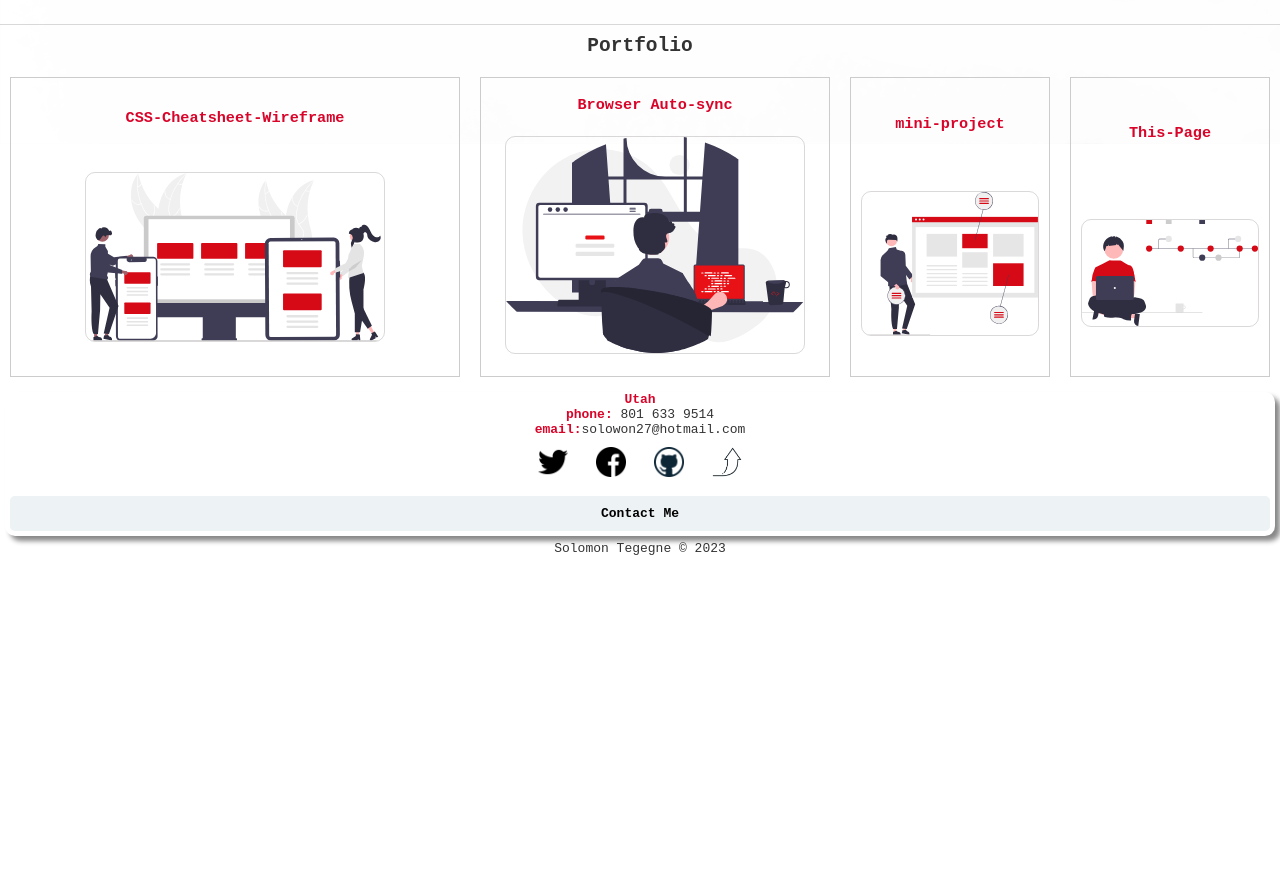
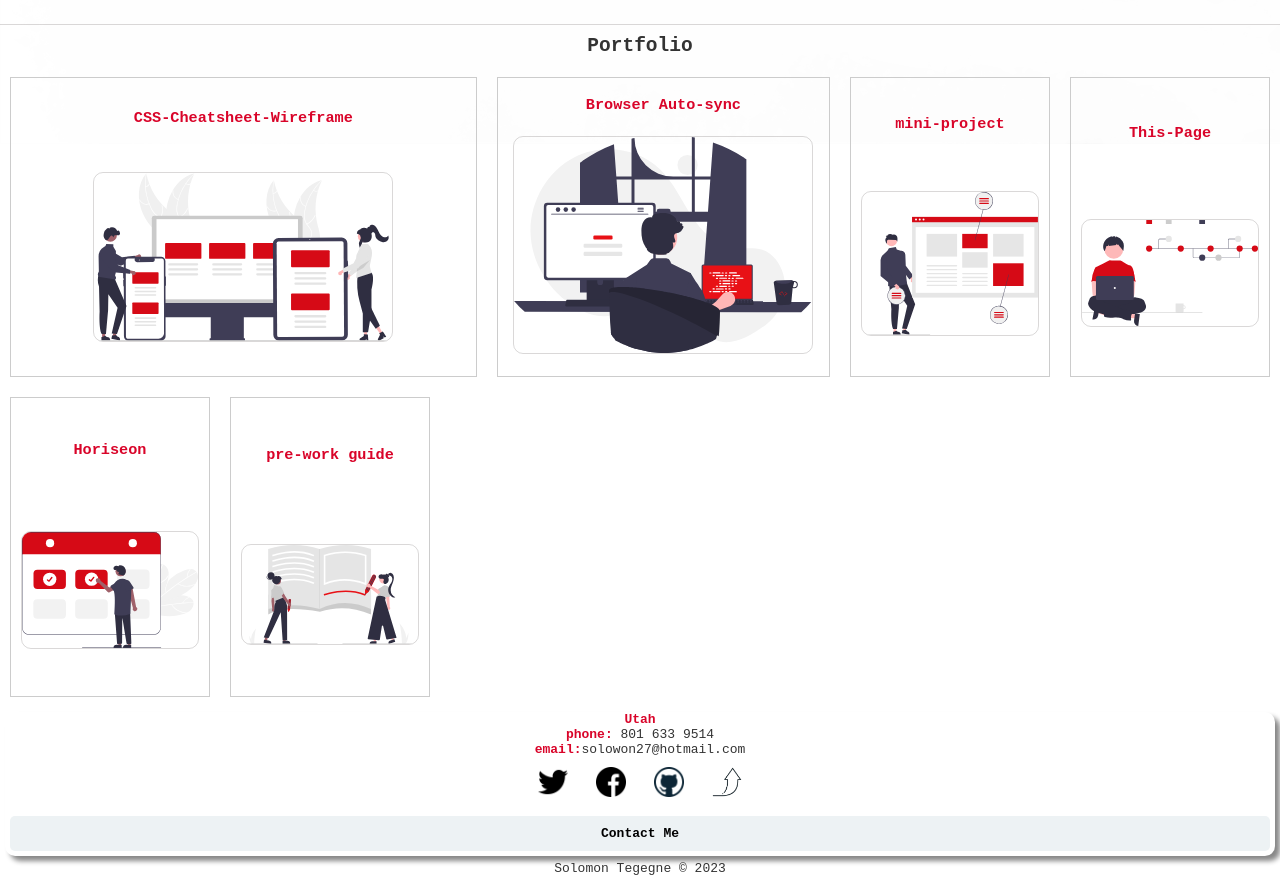
Before and after one commit to solowon27/Portfolio, a plain HTML site: page index.html in a window 1280 px wide. Shown: the part 1146-2022 px from the top of the page. Before the commit the page ends 1702 px from the top, so only its background shows below. Drawn offline with Linux system fonts and the light colour scheme.

Commit message:
additional boxes created to the portfolio

```diff
--- a/index.html
+++ b/index.html
@@ -2,8 +2,8 @@
 <html lang="en">
 <head>
     <meta charset="UTF-8">
+    <meta name="viewport" content="width=device-width, initial-scale=1.0"> <!--This is for responsive design-->
     <title>UofU Portfolio challenge by Solomon Tegegne</title>
-    <meta name="viewport" content="width=device-width, initial-scale=1.0">
     <link rel="stylesheet" href="style.css">
 </head>
 <body>
@@ -23,6 +23,8 @@
     <option value="#css-snippet">CSS-Cheatsheet-Wireframe</option>
     <option value="#auto-sync">Auto web sync</option>
     <option value="#mini-pro">mini-project</option>
+    <option value="#Horiseon">Horiseon</option>
+    <option value="#pre-work">pre-work</option>
     </select>
 </section>
 
@@ -96,6 +98,20 @@
                     <img src="./Assets/undraw_version_control_re_mg66.svg" alt="Work4 image"></a>
                 </figure>
         </div>
+        <div class="box box5">
+            <h3 id="Horiseon">Horiseon</h3>
+            <a href=" https://solowon27.github.io/HTML-and-CSS-Module-01-Challenge-By-Solomon-Tegegne/">
+                <figrue>
+                    <img src="./Assets/undraw_booking_re_gw4j.svg" alt="Work5 image"></a>
+                </figure>
+        </div>
+        <div class="box box6">
+            <h3 id="pre-work">pre-work guide</h3>
+            <a href=" https://solowon27.github.io/prework-study-guide/">
+                <figrue>
+                    <img src="./Assets/undraw_notebook_re_id0r.svg" alt="Work6 image"></a>
+                </figure>
+        </div>
       </div>
 <section class="contact-body">
         <div class="contactme">
--- a/style.css
+++ b/style.css
@@ -135,10 +135,11 @@ select{
     margin: 10px;
   }
     .box2 {
-        flex: 2 1 300px;
+        flex: 1 1 300px;
         width: calc(33.33% - 10px);
         margin: 10px;
     }
+
   .box img {
     width: 100%;
     max-width: 300px;
@@ -291,7 +292,4 @@ button a:hover {
     .portfolio .box {
         flex-direction: column;
         }
-        #top img {
-            content: url("./Assets/down-arrow.png");
-        }
 }
```
Also changed, not shown: Assets/undraw_notebook_re_id0r.svg (added).
